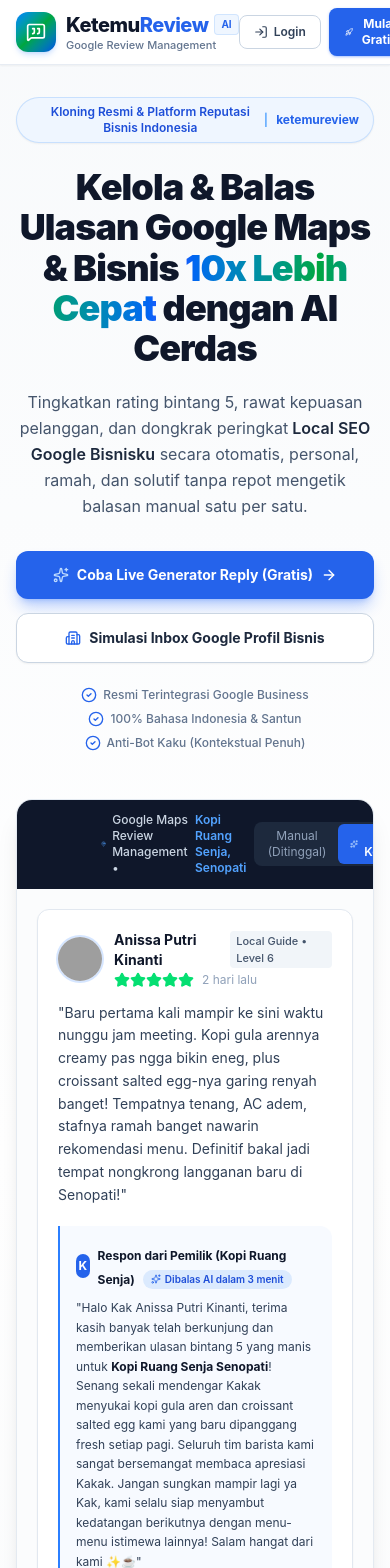
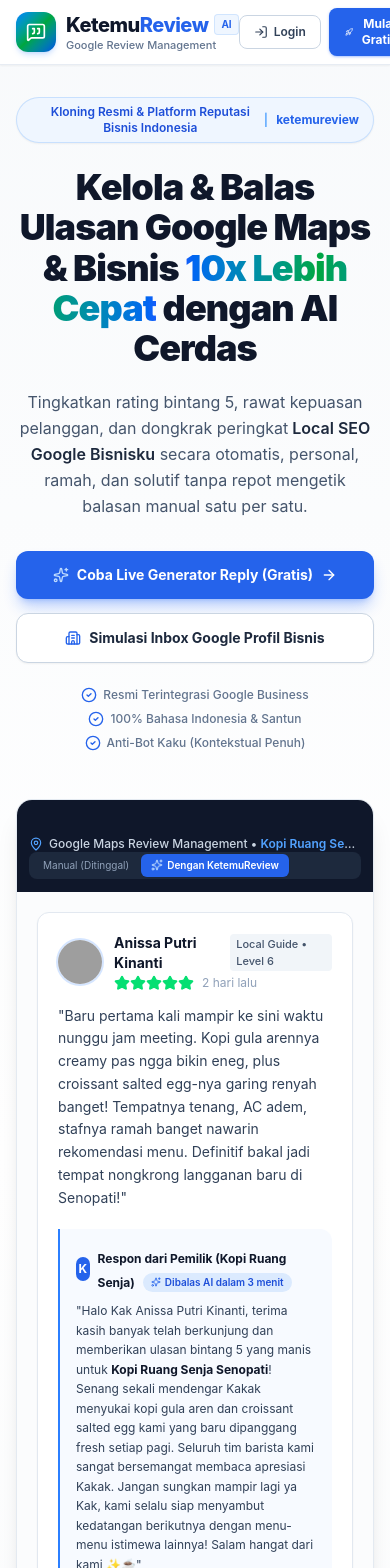
Before and after one commit to hakimarie/ketemuulasan, a React (Vite) app: page / in a window 390 px wide. Shown: the top 1568 px of the page. Built offline with nearby package versions, Linux system fonts and the light colour scheme; grey boxes are pictures that could not be loaded.

Commit message:
Fix responsive Google Maps review showcase layout

```diff
--- a/src/components/Hero.tsx
+++ b/src/components/Hero.tsx
@@ -92,21 +92,21 @@
         <div className="mt-12 max-w-4xl mx-auto">
           <div className="bg-white rounded-2xl border border-slate-200/90 shadow-xl overflow-hidden">
             {/* Top Bar of the Mock Window */}
-            <div className="bg-[#0F172A] text-slate-200 px-4 py-3 flex items-center justify-between border-b border-[#0F172A]">
-              <div className="flex items-center gap-2">
+            <div className="bg-[#0F172A] text-slate-200 px-3 sm:px-4 py-3 border-b border-[#0F172A]">
+              <div className="flex flex-col sm:flex-row sm:items-center sm:justify-between gap-3">
                 <div className="flex gap-1.5">
                   <div className="w-3 h-3 rounded-full bg-[#EFF6FF]0/80" />
                   <div className="w-3 h-3 rounded-full bg-[#ECFDF3]0/80" />
                   <div className="w-3 h-3 rounded-full bg-[#EFF6FF]0/80" />
                 </div>
-                <div className="ml-3 flex items-center gap-1.5 text-xs text-slate-300 font-medium">
-                  <MapPin className="w-3.5 h-3.5 text-blue-400" />
-                  Google Maps Review Management • <span className="text-blue-400 font-semibold">Kopi Ruang Senja, Senopati</span>
+                <div className="sm:ml-3 flex items-center gap-1.5 text-xs text-slate-300 font-medium min-w-0">
+                  <MapPin className="w-3.5 h-3.5 text-blue-400 shrink-0" />
+                  <span className="truncate">Google Maps Review Management • <span className="text-blue-400 font-semibold">Kopi Ruang Senja, Senopati</span></span>
                 </div>
               </div>
 
               {/* Mode switch */}
-              <div className="flex items-center bg-slate-800 p-0.5 rounded-lg text-xs">
+              <div className="flex items-center self-start sm:self-auto bg-slate-800 p-0.5 rounded-lg text-[10px] sm:text-xs max-w-full overflow-x-auto">
                 <button
                   onClick={() => setInteractiveMode('before')}
                   className={`px-3 py-1 rounded-md transition-all ${
@@ -119,7 +119,7 @@
                 </button>
                 <button
                   onClick={() => setInteractiveMode('after')}
-                  className={`px-3 py-1 rounded-md transition-all flex items-center gap-1 ${
+                  className={`px-2.5 sm:px-3 py-1 rounded-md transition-all flex items-center gap-1 whitespace-nowrap ${
                     interactiveMode === 'after'
                       ? 'bg-[#2563EB] text-white font-semibold shadow-xs'
                       : 'text-slate-400 hover:text-slate-200'
@@ -218,7 +218,7 @@
             </div>
 
             {/* Bottom summary bar */}
-            <div className="bg-white px-5 py-3.5 border-t border-slate-200 flex flex-wrap items-center justify-between gap-3 text-xs">
+            <div className="bg-white px-4 sm:px-5 py-3.5 border-t border-slate-200 flex flex-col sm:flex-row items-start sm:items-center justify-between gap-3 text-xs">
               <div className="flex items-center gap-2 text-slate-600 font-medium">
                 <Zap className="w-4 h-4 text-green-500" />
                 <span>Auto-Pilot aktif memantau ulasan baru 24/7 di Google Maps</span>
```
